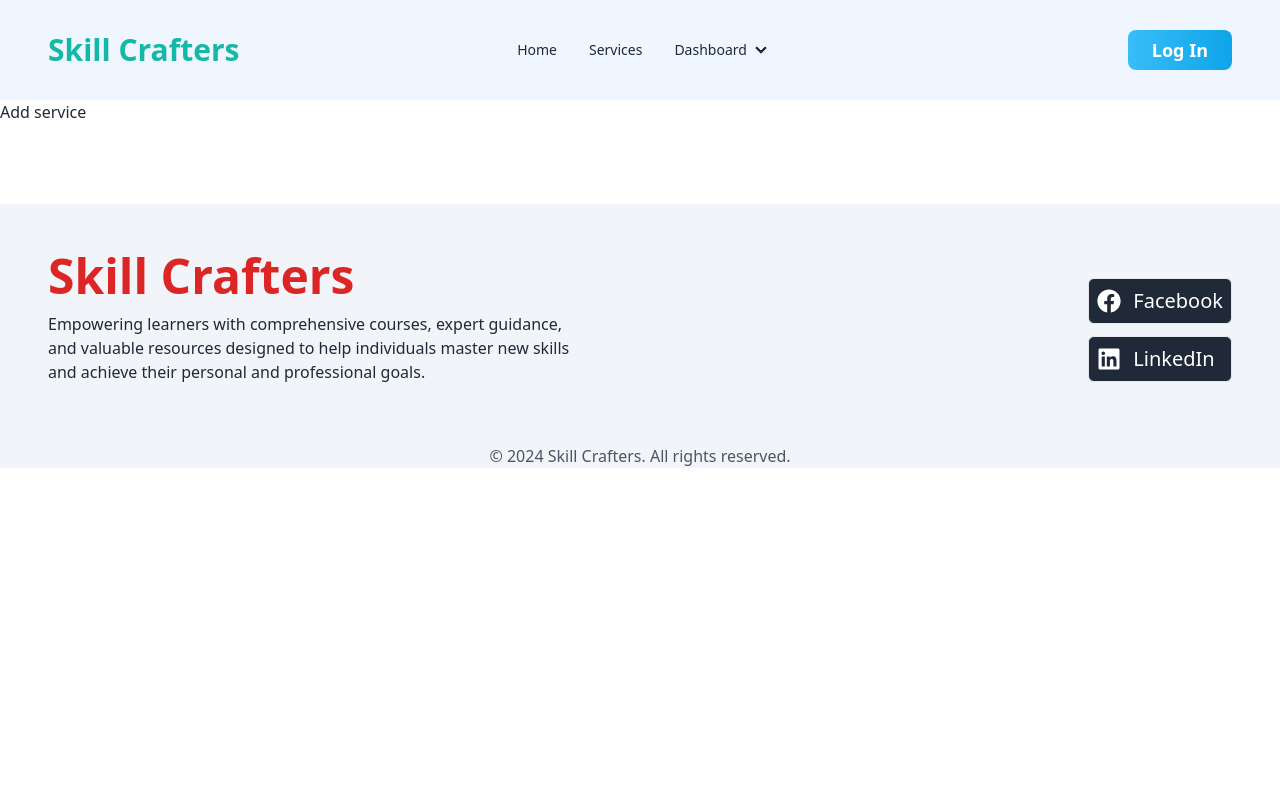
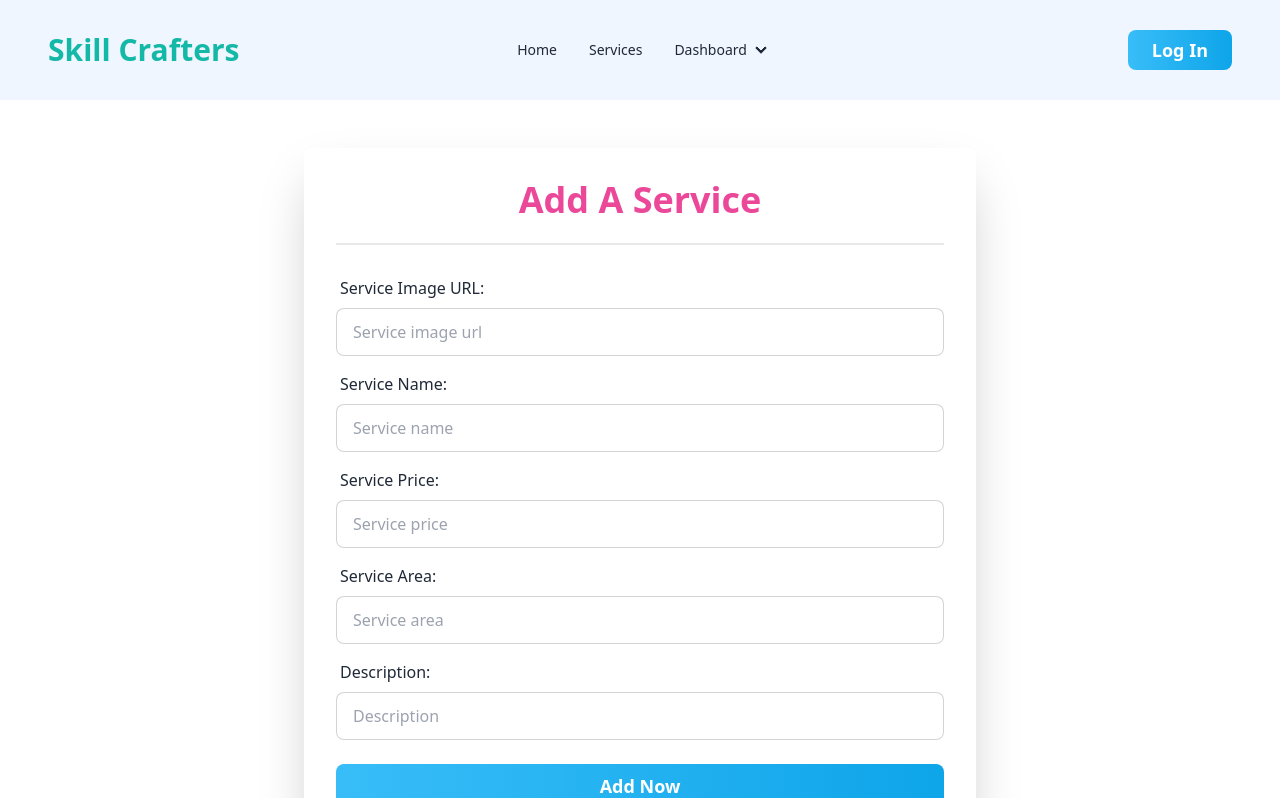
Before and after one commit to Ashiqur1819/Skill-Crafters-Client-Side, a React (Vite) app: page /add_service in a window 1280 px wide. Shown: the top 798 px of the page. Built offline with nearby package versions, Linux system fonts and the light colour scheme; no server answers.

Commit message:
Added add service page

```diff
--- a/src/components/PopularServiceCard.jsx
+++ b/src/components/PopularServiceCard.jsx
@@ -1,7 +1,8 @@
+import { Link } from "react-router-dom";
 
 
 const PopularServiceCard = ({service}) => {
-    const {serviceImage, serviceName, price, providerName, providerImage, description} = service
+    const {_id, serviceImage, serviceName, price, providerName, providerImage, description} = service
     return (
       <div className="card bg-base-100 shadow-xl rounded-md">
         <div className="p-6">
@@ -12,7 +13,9 @@ const PopularServiceCard = ({service}) => {
               alt="Shoes"
             />
           </figure>
-          <h2 className="text-2xl text-sky-500 font-bold mt-3">{serviceName}</h2>
+          <h2 className="text-2xl text-sky-500 font-bold mt-3">
+            {serviceName}
+          </h2>
           <p className="font-semibold text-lg text-gray-700 mt-2">
             Price: <span className="font-normal text-base">{price}</span>
           </p>
@@ -33,7 +36,7 @@ const PopularServiceCard = ({service}) => {
           </div>
           <div className="card-actions justify-end items-end mt-6">
             <button className="py-2 w-full px-6 text-lg rounded-lg bg-gradient-to-r from-teal-500 to-teal-400 text-white cursor-pointer font-semibold hover:from-teal-400 hover:to-teal-500">
-              View Details
+              <Link to={`/services/${_id}`}>View Details</Link>
             </button>
           </div>
         </div>
--- a/src/pages/AddService.jsx
+++ b/src/pages/AddService.jsx
@@ -2,9 +2,80 @@
 
 const AddService = () => {
     return (
-        <div>
-            Add service
-        </div>
+      <div className="card w-full mx-auto max-w-2xl shrink-0 shadow-2xl mt-12 bg-white rounded-md">
+        <form className="card-body">
+            <h2 className="text-4xl font-bold text-pink-500 text-center">Add A Service</h2>
+            <div className="divider my-2"></div>
+          <div className="form-control">
+            <label className="label">
+              <span className="label-text text-base font-medium">Service Image URL:</span>
+            </label>
+            <input
+              type="url"
+              name="image"
+              placeholder="Service image url"
+              className="input input-bordered"
+            />
+          </div>
+          <div className="form-control relative">
+            <label className="label">
+              <span className="label-text text-base font-medium">
+                Service Name:
+              </span>
+            </label>
+            <input
+              type="text"
+              name="name"
+              placeholder="Service name"
+              className="input input-bordered"
+            />
+          </div>
+          <div className="form-control relative">
+            <label className="label">
+              <span className="label-text text-base font-medium">
+                Service Price:
+              </span>
+            </label>
+            <input
+              type="number"
+              name="price"
+              placeholder="Service price"
+              className="input input-bordered"
+            />
+          </div>
+          <div className="form-control relative">
+            <label className="label">
+              <span className="label-text text-base font-medium">
+                Service Area:
+              </span>
+            </label>
+            <input
+              type="text"
+              name="area"
+              placeholder="Service area"
+              className="input input-bordered"
+            />
+          </div>
+          <div className="form-control relative">
+            <label className="label">
+              <span className="label-text text-base font-medium">
+                Description:
+              </span>
+            </label>
+            <input
+              type="text"
+              name="description"
+              placeholder="Description"
+              className="input input-bordered"
+            />
+          </div>
+          <div className="form-control mt-4">
+            <button className="py-2 px-6 text-lg rounded-lg bg-gradient-to-r from-sky-400 to-sky-500   text-white cursor-pointer font-semibold hover:from-sky-500 hover:to-sky-400">
+              Add Now
+            </button>
+          </div>
+        </form>
+      </div>
     );
 };
 
--- /dev/null
+++ b/src/pages/ServiceDetails.jsx
@@ -0,0 +1,10 @@
+
+const ServiceDetails = () => {
+    return (
+        <div>
+            dfdfd
+        </div>
+    );
+};
+
+export default ServiceDetails;
```
Also changed, not shown: src/routes/router.jsx (+6 -1 lines).
